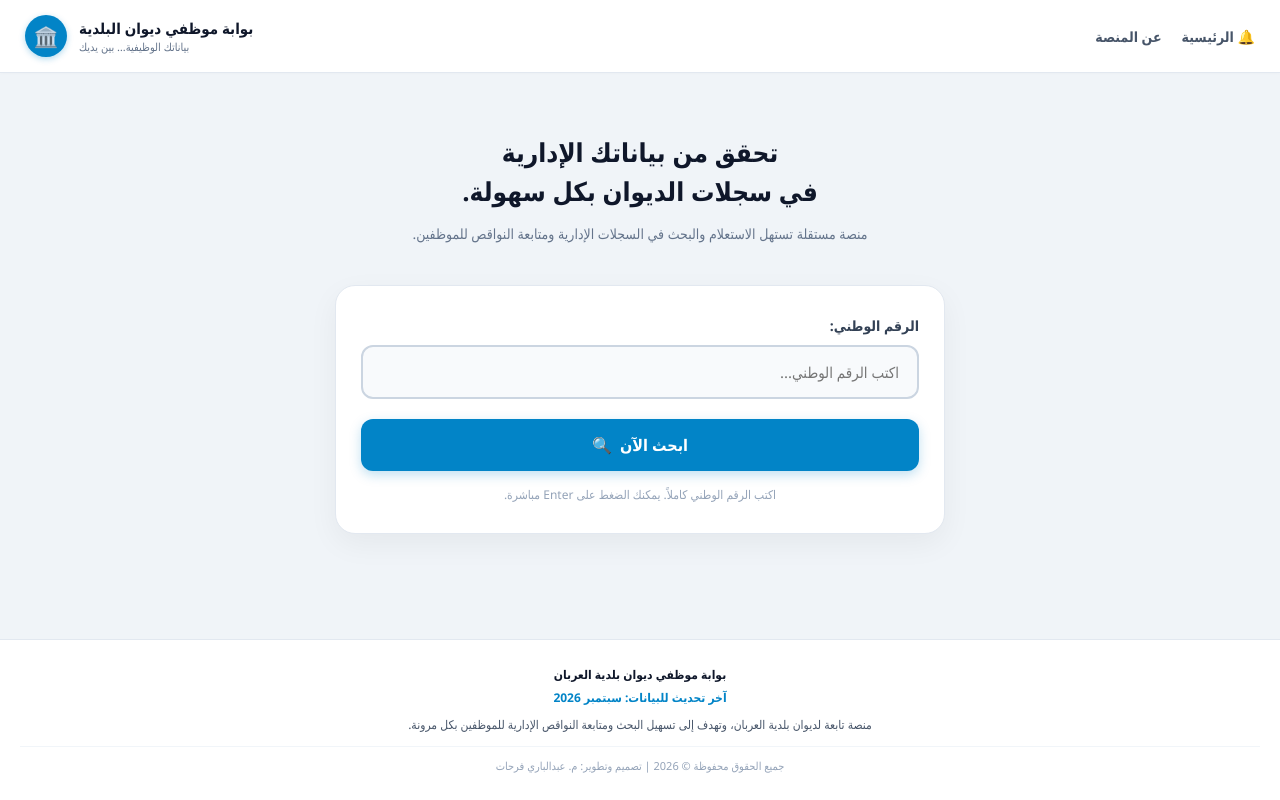
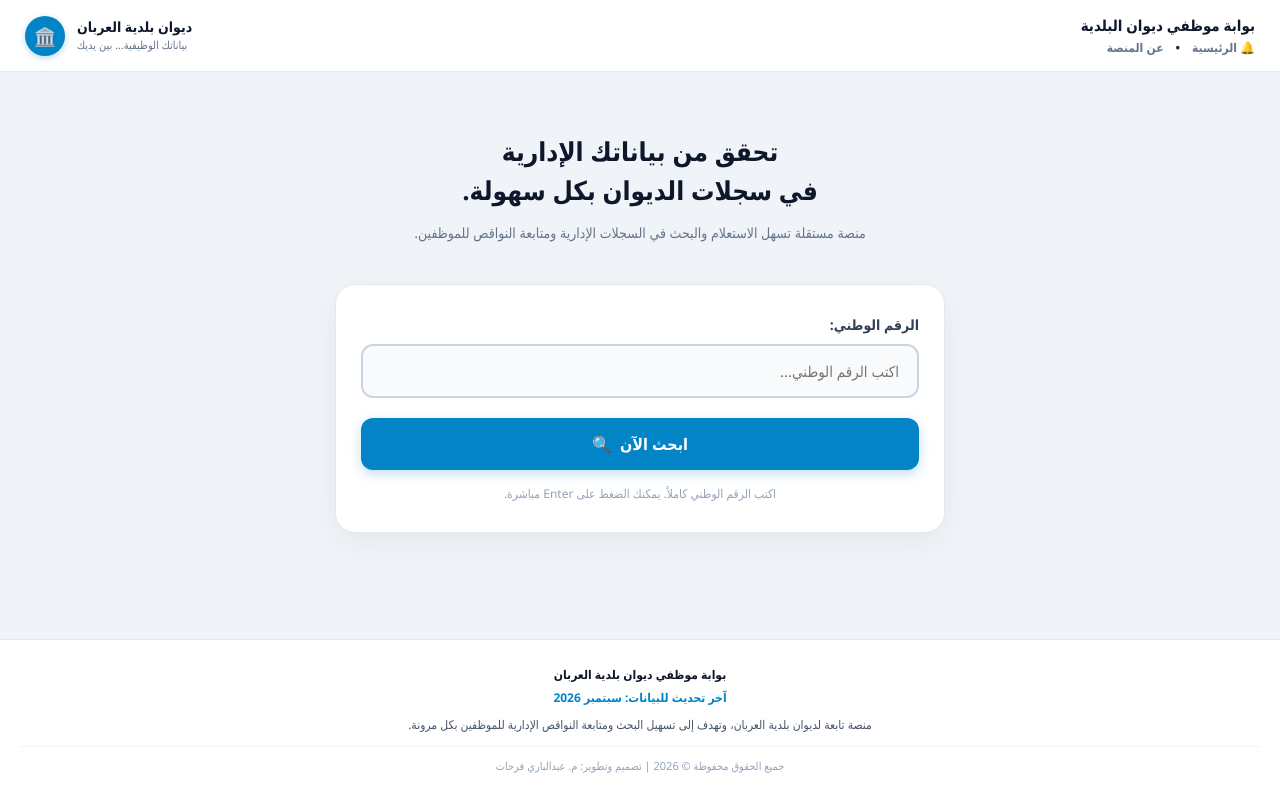
Before and after one commit to aking5498-maker/Awqaf, a plain HTML site: page index.html in a window 1280 px wide. Drawn offline with Linux system fonts and the light colour scheme.

Commit message:
Update index.html

```diff
--- a/index.html
+++ b/index.html
@@ -25,7 +25,7 @@
             width: 100%;
         }
 
-        /* الهيدر العلوي المطابق للصورة تماماً */
+        /* الهيدر العلوي */
         header {
             background: #ffffff;
             padding: 15px 25px;
@@ -36,24 +36,33 @@
             box-shadow: 0 1px 3px rgba(0,0,0,0.02);
         }
 
-        /* القوائم في أعلى اليمين */
+        /* أعلى اليمين: اسم المنصة وتحته الروابط */
+        .header-right {
+            text-align: right;
+        }
+        .platform-name {
+            font-size: 15px;
+            color: #0f172a;
+            font-weight: 700;
+            margin-bottom: 4px;
+        }
         .nav-links {
             display: flex;
             align-items: center;
-            gap: 20px;
-            font-size: 14px;
+            gap: 12px;
+            font-size: 12px;
             font-weight: 600;
         }
         .nav-links a {
             text-decoration: none;
-            color: #475569;
+            color: #64748b;
             transition: color 0.2s;
         }
         .nav-links a:hover {
             color: #0284c7;
         }
 
-        /* شعار البلدية والعنوان في أعلى اليسار */
+        /* أعلى اليسار: شعار البلدية والعنوان */
         .brand-section {
             display: flex;
             align-items: center;
@@ -61,7 +70,7 @@
             text-align: left;
         }
         .brand-text h1 {
-            font-size: 15px;
+            font-size: 14px;
             color: #0f172a;
             font-weight: 700;
             line-height: 1.2;
@@ -72,15 +81,15 @@
             margin-top: 2px;
         }
         .municipality-logo {
-            width: 42px;
-            height: 42px;
+            width: 40px;
+            height: 40px;
             background: #0284c7;
             color: #fff;
             border-radius: 50%;
             display: flex;
             align-items: center;
             justify-content: center;
-            font-size: 20px;
+            font-size: 18px;
             box-shadow: 0 2px 6px rgba(2,132,199,0.3);
         }
 
@@ -139,7 +148,7 @@
             box-shadow: 0 0 0 4px rgba(2,132,199,0.1);
         }
 
-        /* زر البحث الأزرق المتطابق */
+        /* زر البحث الأزرق */
         .search-btn {
             width: 100%;
             background: #0284c7;
@@ -298,18 +307,22 @@
 </head>
 <body>
 
-    <!-- الهيدر العلوي (مطابق للصورة) -->
+    <!-- الهيدر العلوي -->
     <header>
-        <!-- القوائم في اليمين -->
-        <div class="nav-links">
-            <a href="#">🔔 الرئيسية</a>
-            <a href="#">عن المنصة</a>
+        <!-- أعلى اليمين: اسم المنصة وتحته روابط التنقل -->
+        <div class="header-right">
+            <div class="platform-name">بوابة موظفي ديوان البلدية</div>
+            <div class="nav-links">
+                <a href="#">🔔 الرئيسية</a>
+                <span>•</span>
+                <a href="#">عن المنصة</a>
+            </div>
         </div>
 
-        <!-- الشعار والعنوان في اليسار -->
+        <!-- أعلى اليسار: شعار البلدية واسم الجهة -->
         <div class="brand-section">
             <div class="brand-text">
-                <h1>بوابة موظفي ديوان البلدية</h1>
+                <h1>ديوان بلدية العربان</h1>
                 <p>بياناتك الوظيفية… بين يديك</p>
             </div>
             <div class="municipality-logo">🏛️</div>
@@ -322,7 +335,7 @@
         <!-- العنوان البارز في المنتصف -->
         <div class="hero-section">
             <h2>تحقق من بياناتك الإدارية<br>في سجلات الديوان بكل سهولة.</h2>
-            <p>منصة مستقلة تستهل الاستعلام والبحث في السجلات الإدارية ومتابعة النواقص للموظفين.</p>
+            <p>منصة مستقلة تسهل الاستعلام والبحث في السجلات الإدارية ومتابعة النواقص للموظفين.</p>
         </div>
 
         <!-- صندوق البحث -->
@@ -443,7 +456,7 @@
             }
         }
 
-        // إمكانية البحث عبر الضغط على زر Enter من لوحة المفاتيح
+        // البحث عبر الضغط على Enter
         document.getElementById('nationalIdInput').addEventListener('keypress', function (e) {
             if (e.key === 'Enter') {
                 searchEmployee();
```
